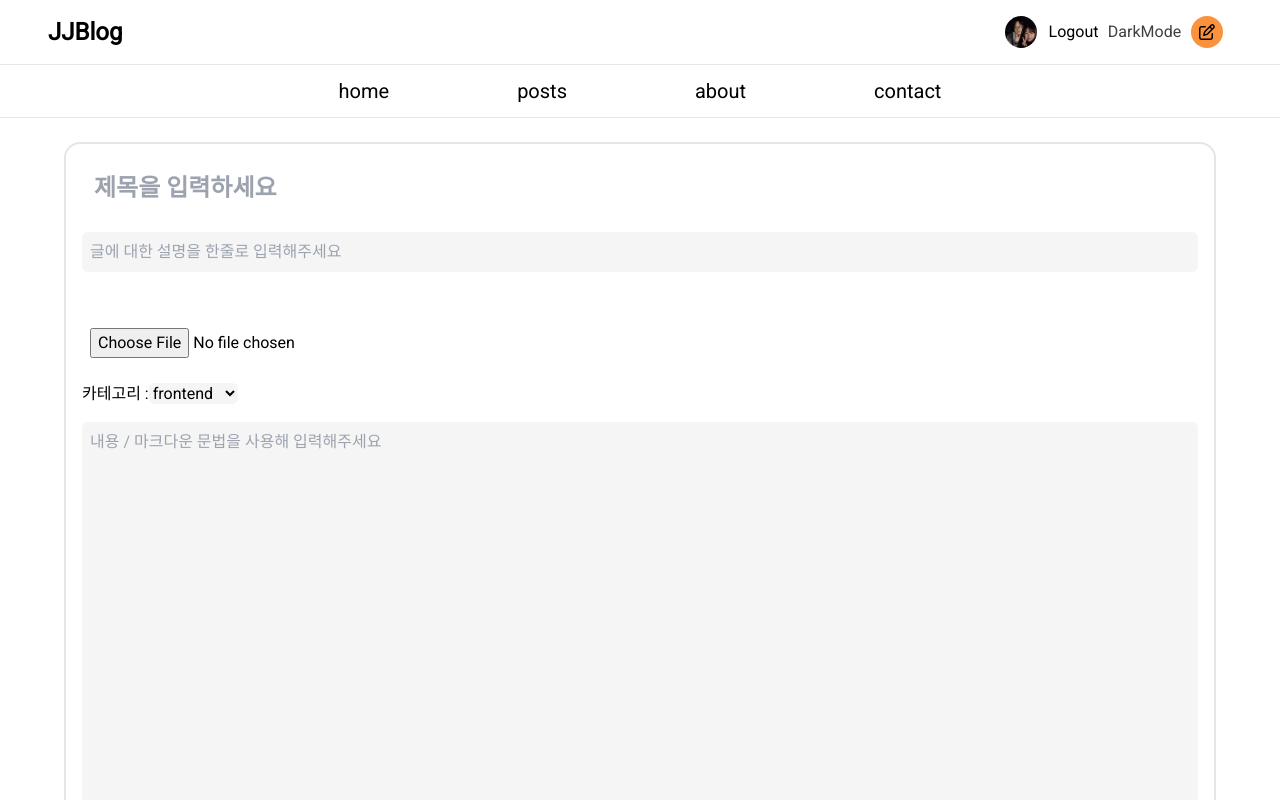
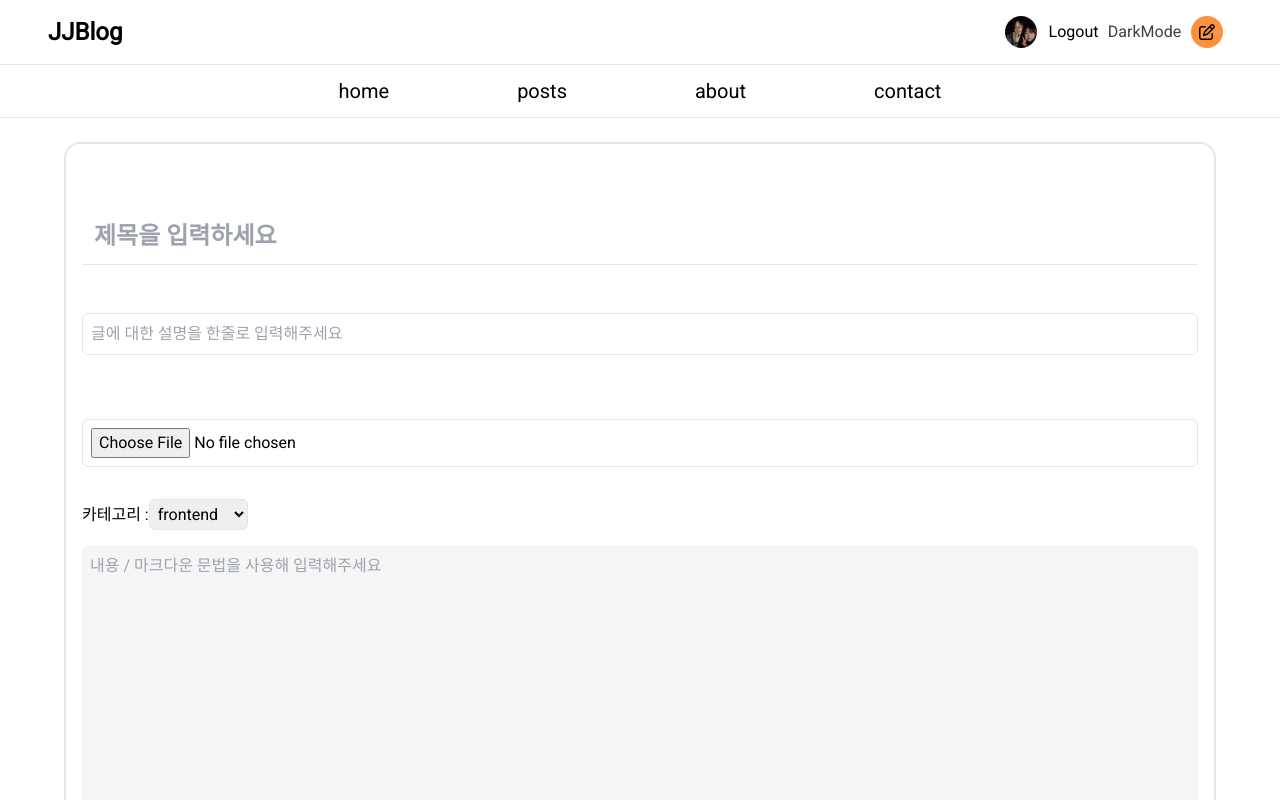
Before and after one commit to noaprost/jjlog, a Next.js app: page /post/modify/1 in a window 1280 px wide. Shown: the top 800 px of the page. Built offline with nearby package versions, Linux system fonts and the light colour scheme; no server answers.

Commit message:
Release (#54)
* feat: 수정 페이지 디자인 수정, 핀찍기 카운트 초과시 팝업

```diff
--- a/src/app/post/new/page.tsx
+++ b/src/app/post/new/page.tsx
@@ -93,7 +93,8 @@ export default function NewPostPage() {
           id="category"
           className="w-min border dark:border-2 border-neutral-200 dark:border-neutral-800 outline-neutral-300 dark:outline-neutral-900 outline-offset-1 dark:bg-neutral-900 rounded-md p-1"
           name="category"
-          value={post.category || ""}
+          required
+          value={post.category || "frontend"}
           onChange={handleChange}
         >
           <option>frontend</option>
--- a/src/app/posts/page.tsx
+++ b/src/app/posts/page.tsx
@@ -2,13 +2,13 @@ import FilterablePosts from "@/components/FilterablePosts";
 import { getPostCard } from "@/service/posts";
 
 export default async function PostsByCategory() {
+  // 여기서 기본 포스트를 받아오고
   const postCards = await getPostCard();
-  const sortedPostCard = postCards.sort((a, b) => b.id - a.id);
   const categoryies: string[] = ["backend", "frontend", "algorithm", "study"];
 
   return (
     <div>
-      <FilterablePosts posts={sortedPostCard} categories={categoryies} />
+      <FilterablePosts posts={postCards} categories={categoryies} />
     </div>
   );
 }
--- a/src/components/FeaturedButton.tsx
+++ b/src/components/FeaturedButton.tsx
@@ -1,6 +1,7 @@
 "use client";
 
 import API from "@/service/axios";
+import { error } from "console";
 import React, { useEffect, useState } from "react";
 import { FaStar } from "react-icons/fa";
 
@@ -23,9 +24,11 @@ export default function FeaturedButton({
         headers: {
           Authorization: `Bearer ${localStorage.getItem("accessToken")}`,
         },
-      });
-      setData(res.data);
-      console.log(res.data);
+      })
+        .then((resp) => setData(resp.data))
+        .catch(() => {
+          alert("핀 개수를 초과하였습니다 (최대 8개)");
+        });
     }
     fetchData();
   };
--- a/src/components/FilterablePosts.tsx
+++ b/src/components/FilterablePosts.tsx
@@ -3,6 +3,10 @@
 import React, { useState } from "react";
 import PostCard from "./PostCard";
 import Category from "./Category";
+
+// 파라미터를 카테고리만 받고, post는 이 페이지 내에서 계속 받아오는 걸로
+// useEffect로 처음 데이터 받아오고, 나중에는 클릭하면 받아오는걸로
+// 버튼 그려주는게 조금 어렵겠지만 힘내보장
 
 type Props = {
   posts: any[];
--- a/src/components/ModifyForm.tsx
+++ b/src/components/ModifyForm.tsx
@@ -72,7 +72,7 @@ export default function ModifyForm({ post }: { post: PostData }) {
       onSubmit={handleSubmit}
     >
       <input
-        className="text-2xl font-semibold outline-none p-3 mb-4 dark:bg-neutral-900 rounded-md"
+        className="text-2xl font-semibold outline-none p-3 mt-12 dark:bg-black rounded-md"
         required
         autoFocus
         placeholder="제목을 입력하세요"
@@ -81,8 +81,10 @@ export default function ModifyForm({ post }: { post: PostData }) {
         value={modifyPost.title}
         onChange={handleChange}
       />
+      <hr className="mb-6" />
+      <br />
       <input
-        className="p-2 mb-4 outline-none bg-neutral-100 dark:bg-neutral-900 rounded-md"
+        className="p-2 mb-8 border dark:border-2 border-neutral-200 dark:border-neutral-800 outline-neutral-300 dark:outline-neutral-900 outline-offset-1 dark:bg-neutral-900 rounded-md"
         required
         placeholder="글에 대한 설명을 한줄로 입력해주세요"
         name="description"
@@ -92,7 +94,7 @@ export default function ModifyForm({ post }: { post: PostData }) {
       />
       <p className="p-2 mb-4">{post.writer}</p>
       <input
-        className="p-2 mb-4 outline-none dark:bg-neutral-900 rounded-md"
+        className="p-2 mb-8 border dark:border-2 border-neutral-200 dark:border-neutral-800 outline-neutral-300 dark:outline-neutral-900 outline-offset-1 rounded-md dark:bg-neutral-900"
         type="file"
         name="file"
         placeholder="사진을 선택하세요"
@@ -102,7 +104,7 @@ export default function ModifyForm({ post }: { post: PostData }) {
         <label htmlFor="category">카테고리 :</label>
         <select
           id="category"
-          className="w-min outline-none bg-neutral-100 dark:bg-neutral-900 rounded-md"
+          className="w-min border dark:border-2 border-neutral-200 dark:border-neutral-800 outline-neutral-300 dark:outline-neutral-900 outline-offset-1 dark:bg-neutral-900 rounded-md p-1"
           name="category"
           value={modifyPost.category}
           onChange={handleChange}
```
